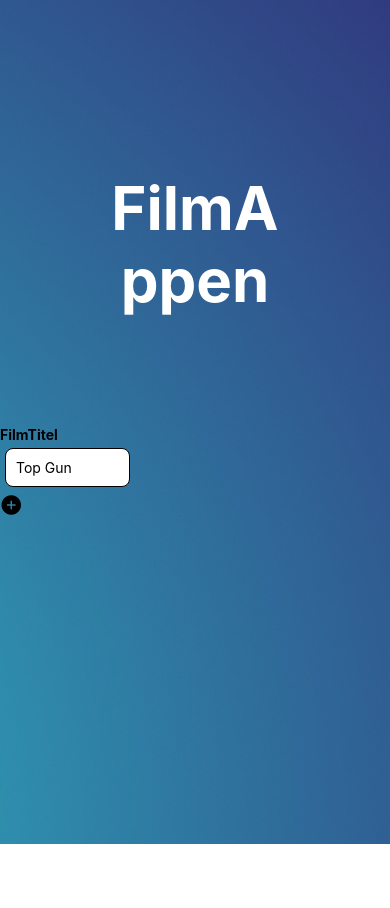
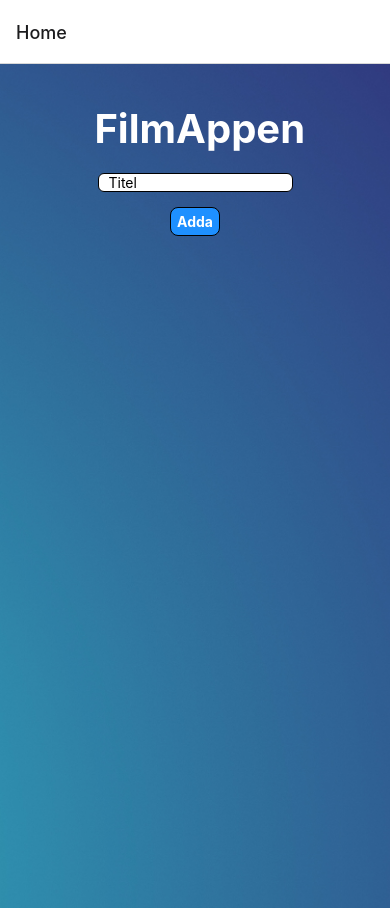
Before and after one commit to chubrubbaloo/EC-Utveckling-For-Android-Plattformar, a React Native app: screen /Home in a window 390 px wide. Before the commit the page ends 844 px from the top, so only its background shows below. Built offline with nearby package versions, Linux system fonts and the light colour scheme.

Commit message:
Added Navigation to selected movie

```diff
--- a/App.js
+++ b/App.js
@@ -10,7 +10,7 @@ export default function App() {
     <NavigationContainer>
       <NativeStack.Navigator>
         <NativeStack.Screen
-          options={{headerShown: false}}
+          // options={{headerShown: false}}
           name='Home'
           component={Home}
         />
--- a/components/Header.js
+++ b/components/Header.js
@@ -1,21 +1,26 @@
-import {StyleSheet, Text} from 'react-native';
+import {StyleSheet, Text, View} from 'react-native';
 
 
 
 const Header = ({title}) => {
     return (
+        <View style={styles.container}>
         <Text style={styles.header}> {title}</Text>
+        </View>
+
     )
 }
 
 const styles = StyleSheet.create({
+    container: {
+        alignItems: 'center'
+    },
     header: {
-        textAlign: 'center',
-        padding: 100,
-        marginBottom: 10,
-        fontSize: 60,
         fontWeight: 'bold',
-        color: 'white'
+        fontSize: 40,
+        marginTop: 40,
+        alignItems: 'center',
+        color: '#FFF'
     }
 })
 
--- a/components/MovieInput.js
+++ b/components/MovieInput.js
@@ -16,40 +16,53 @@ const MovieInput = ({setMovies}) => {
         setMovies((previous) => previous.concat(textInput));
     }
 
-
-
     return (
-        <View>
-            <Header title='FilmAppen' />
-            <Text style={styles.titleInput}>FilmTitel</Text>
+        <View style={styles.container}>
             <TextInput
                 style={styles.movieInput}
-                placeholder='Top Gun'
+                placeholder='Titel'
                 onChangeText={handleChangedText}
                 value={textInput}
             />
             <Pressable
-                style={({ pressed }) => [{ opacity: pressed ? 0.5 : 1 }]}
+                style={({ pressed }) => [styles.pressableButton,{ opacity: pressed ? 0.5 : 1 }]}
                 onPress={handleAddedMovie}
             >
-                <Ionicons name="add-circle" size={24} color="black" />
+                {/* <Ionicons name="add-circle" size={24} color="white" /> */}
+                <Text style={styles.buttonText}>Adda</Text>
             </Pressable>
         </View>
     )
 }
 
 const styles = StyleSheet.create({
-
-    titleInput: {
-        fontWeight: 'bold'
+    container:{
+        flexDirection: 'column',
+        alignItems: "center",
+        marginVertical: 20
+    },
+    pressableButton: {
+        marginTop: 15,
+        backgroundColor: 'dodgerblue',
+        color: 'white',
+        padding: 5,
+        borderRadius: 8,
+        width: 50,
+        borderWidth: 1.5
+    },
+    buttonText : {
+        fontWeight: 'bold',
+        color: 'white',
+        textAlign: "center"
     },
     movieInput: {
-        margin: 5,
-        backgroundColor: 'white',
-        borderWidth: 1,
-        padding: 10,
-        borderRadius: 8,
-        width: 125
+        backgroundColor: '#FFF',
+        marginHorizontal: 20,
+        paddingHorizontal: 10,
+        borderRadius: 6,
+        borderWidth: 1.5,
+        width: '50%'
+
     }
 })
 
--- a/components/MovieList.js
+++ b/components/MovieList.js
@@ -6,13 +6,24 @@ import { MaterialIcons } from '@expo/vector-icons';
 
 
 
-const MovieList = ({ movies }) => {
+const MovieList = ({ movies, navigation }) => {
+
+    const handleNavigation = (movie) => {
+        navigation.navigate('SelectedMovie', { movie: movie });
+    }
 
     const renderMovies = ({ item: movie }) => {
         return (
             <View style={styles.movieContainer}>
-                <MaterialIcons name="movie" size={18} color="black" />
+
                 <Text style={styles.movieText}> {movie} </Text>
+                <Pressable
+                    style={({ pressedMovie }) => [{ opacity: pressedMovie ? 0.3 : 0.8 }]}
+                    onPress={() => handleNavigation(movie)}>
+                    <MaterialIcons style={styles.clicker} name="arrow-forward" size={30} color="black" />
+                </Pressable>
+
+
             </View>
         )
     }
@@ -22,41 +33,31 @@ const MovieList = ({ movies }) => {
             style={styles.flatList}
             data={movies}
             renderItem={renderMovies}
-            keyExtractor={(_, index) => index}
+            keyExtractor={(item, index) => index}
         />
     )
 }
 
 const styles = StyleSheet.create({
-    container: {
-        flex: 1,
-        alignItems: 'center',
-        justifyContent: 'center'
+    pressableMovie: {
     },
-    titleInput: {
-        fontWeight: 'bold'
-    },
-    movieInput: {
-        margin: 5,
-        backgroundColor: 'white',
-        borderWidth: 1,
-        padding: 10,
-        borderRadius: 8,
-        width: 125
-    },
+
     flatList: {
-        margin: 10
+        // backgroundColor: 'blue'
+
     },
     movieContainer: {
-        margin: 5,
-        borderRadius: 5,
         borderWidth: 1.5,
-        borderStyle: 'dotted',
+        margin: 10,
         padding: 10,
+        backgroundColor: '#FFF',
+        borderRadius: 6,
         flexDirection: 'row',
+        justifyContent: 'space-between'
     },
     movieText: {
-        fontWeight: 'bold'
+        fontWeight: "bold",
+        fontSize: 20,
     },
 })
 
--- a/screens/Home.js
+++ b/screens/Home.js
@@ -9,22 +9,12 @@ import MovieList from '../components/MovieList';
 
 const Home = ({ navigation }) => {
 
-    const handlePress = () => {
-        navigation.navigate('SelectedMovie')
-    }
 
     const [movies, setMovies] = useState([]);
-
-
-
-
 
     useEffect(() => {
         console.log(movies)
     }, [movies]);
-
-
-
 
     return (
         <View style={styles.container}>
@@ -33,54 +23,32 @@ const Home = ({ navigation }) => {
                 resizeMode='cover'
                 style={styles.imageBackground}
             >
-
+                <Header title='FilmAppen' />
                 <MovieInput
                     setMovies={setMovies}
                 />
                 <MovieList
                     movies={movies}
+                    navigation={navigation}
                 />
+                <StatusBar style="auto" />
             </ImageBackground>
         </View>
     )
 }
 
 const styles = StyleSheet.create({
+    container: {
+        flex: 1,
+        backgroundColor: '#DCDCDC',
+        alignItems: 'center',
+
+    },
     imageBackground: {
         width: Dimensions.get('window').width,
         height: Dimensions.get('window').height
 
-    },
-    container: {
-        flex: 1,
-        alignItems: 'center',
-        justifyContent: 'center'
-    },
-    titleInput: {
-        fontWeight: 'bold'
-    },
-    movieInput: {
-        margin: 5,
-        backgroundColor: 'white',
-        borderWidth: 1,
-        padding: 10,
-        borderRadius: 8,
-        width: 125
-    },
-    flatList: {
-        margin: 10
-    },
-    movieContainer: {
-        margin: 5,
-        borderRadius: 5,
-        borderWidth: 1.5,
-        borderStyle: 'dotted',
-        padding: 10,
-        flexDirection: 'row',
-    },
-    movieText: {
-        fontWeight: 'bold'
-    },
+    }
 })
 
 export default Home;
--- a/screens/SelectedMovie.js
+++ b/screens/SelectedMovie.js
@@ -1,15 +1,14 @@
 import { Button, StyleSheet, Text, View } from 'react-native';
 
-const SelectedMovie = ({navigation}) => {
+const SelectedMovie = ({route}) => {
 
-    const handlePress = () => {
-        navigation.navigate('Home')
-    }
+    const { movie } = route.params
+
+
 
     return (
         <View style={styles.container}>
-            <Text style={styles.text}>Detta är sida 2!</Text>
-            <Button title='Navigera tillbaka' onPress={handlePress}/>
+            <Text style={styles.text}>Film: {movie}</Text>
         </View>
     )
 }
```
Lines whose indentation alone changed are shown as unchanged.
